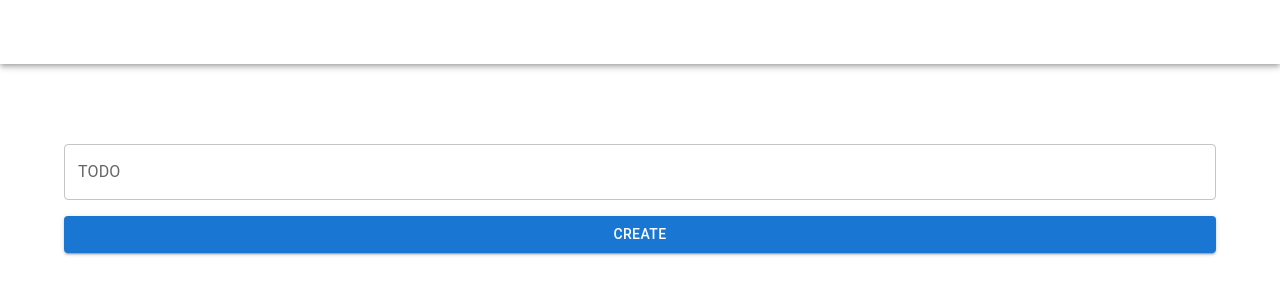
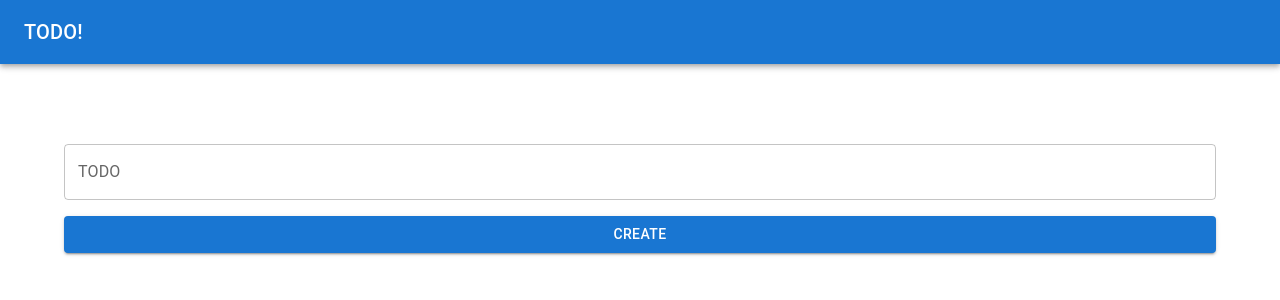
Before and after one commit to ynsz/react-todo-app, a React (Vite) app: page / in a window 1280 px wide. Shown: the top 300 px of the page. Built offline with nearby package versions, Linux system fonts and the light colour scheme.

Commit message:
READ MEに確認用リンク追加

```diff
--- a/src/header.jsx
+++ b/src/header.jsx
@@ -3,7 +3,7 @@ import { AppBar, Box, Toolbar, Typography } from "@mui/material";
 function Header() {
   return (
     <Box sx={{ flexGrow: 1 }}>
-      <AppBar position="static" sx={{ background: "#FFFFFF" }}>
+      <AppBar position="static">
         <Toolbar>
           <Typography variant="h6" component="div" sx={{ flexGrow: 1 }}>
             TODO!
--- a/src/task.jsx
+++ b/src/task.jsx
@@ -12,7 +12,7 @@ function Task({ id, task, doneFunc }) {
   }
 
   return (
-    <Card sx={{ minWidth: 275, opacity: task.isDone ? 0.5 : 1 }}>
+    <Card sx={{ minWidth: 275, opacity: task.isDone ? 0.1 : 1 }}>
       <CardContent>
         <Typography gutterBottom sx={{ color: "text.secondary", fontSize: 14 }}>
           ID:{id}
```
Also changed, not shown: 1 other file (tests, documents, lock files or other folders).
